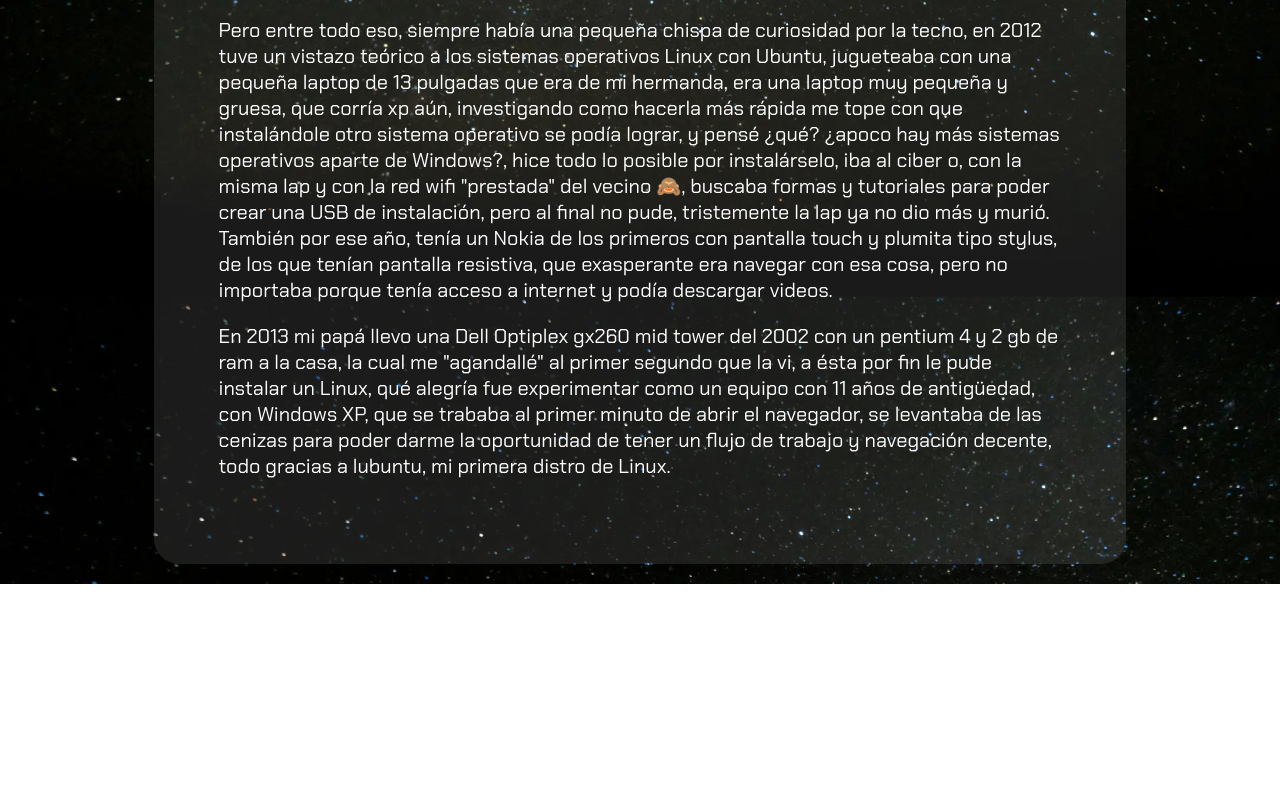
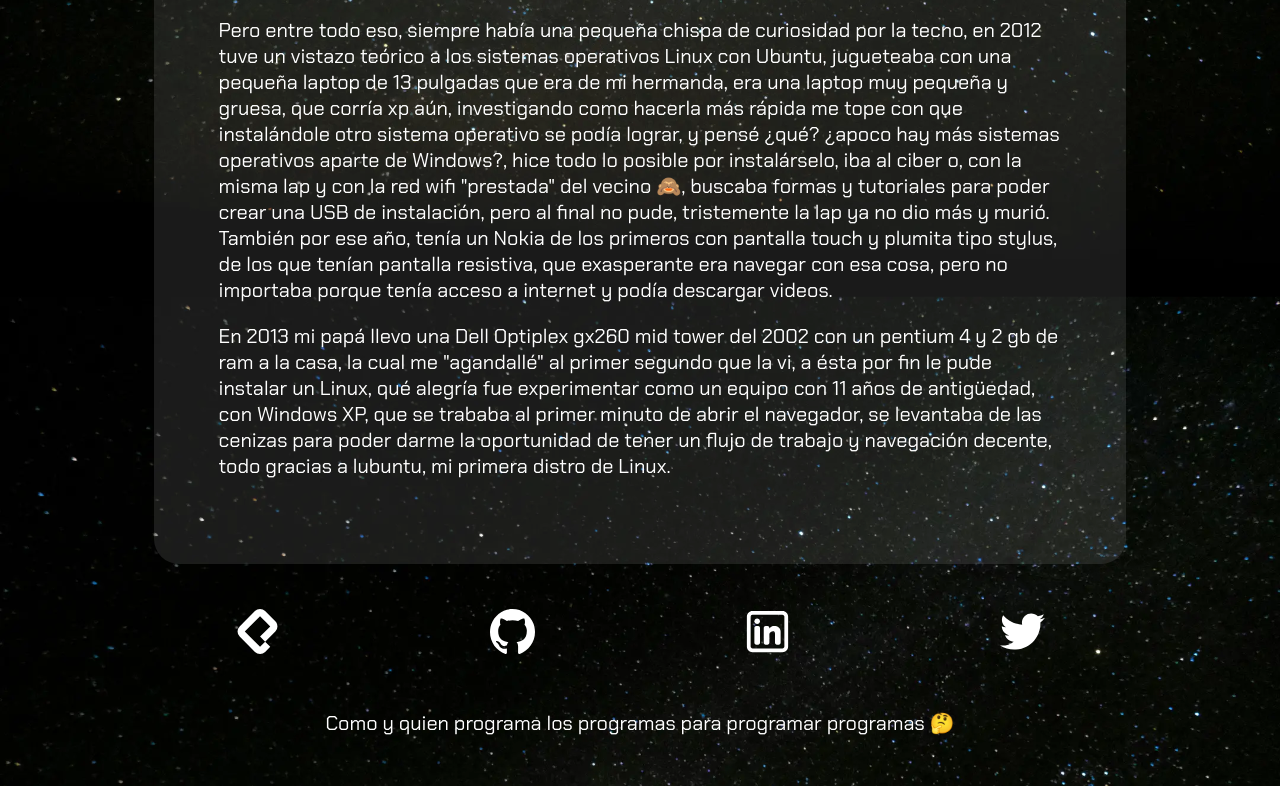
Before and after one commit to Ruiz7am/ArmanDev-Blog, a plain HTML site: page blog1.html in a window 1280 px wide. Shown: the part 1410-2196 px from the top of the page. Before the commit the page ends 1994 px from the top, so only its background shows below. Drawn offline with Linux system fonts and the light colour scheme.

Commit message:
Update blog1.html

```diff
--- a/blog1.html
+++ b/blog1.html
@@ -78,4 +78,21 @@
             </section>
           </div>
         </main>
+            <footer>
+        <div class="social-container-footer">
+            <a href="https://platzi.com/p/ArmandoRuiz/" target="_blank">
+                <img src="./assets/icons/platzi-white.svg" alt="platzi">
+            </a>
+            <a href="https://github.com/Ruiz7am" target="_blank">
+                <img src="./assets/icons/github-white.svg" alt="github">
+            </a>
+            <a href="https://www.linkedin.com/in/ruiz7am" target="_blank">
+                <img src="./assets/icons/linkedin-white.svg" alt="linkedin">
+            </a>
+            <a href="https://x.com/ruiz7am" target="_blank">
+                <img src="./assets/icons/twitter-white.svg" alt="tweeter">
+            </a>
+        </div>
+        <p>Como y quien programa los programas para programar programas 🤔 </p>
+    </footer>
 </html>
```
